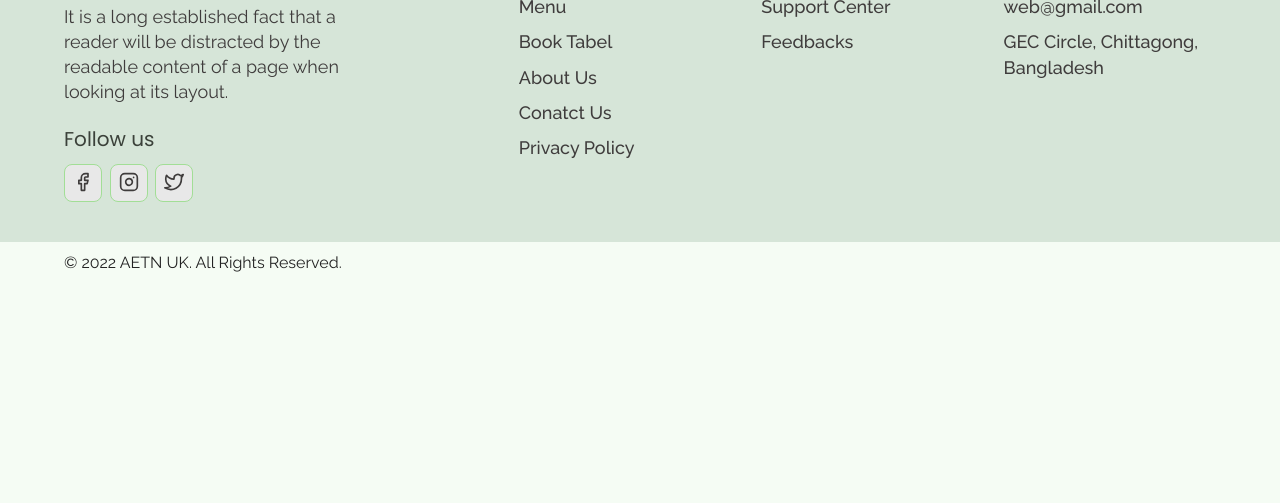
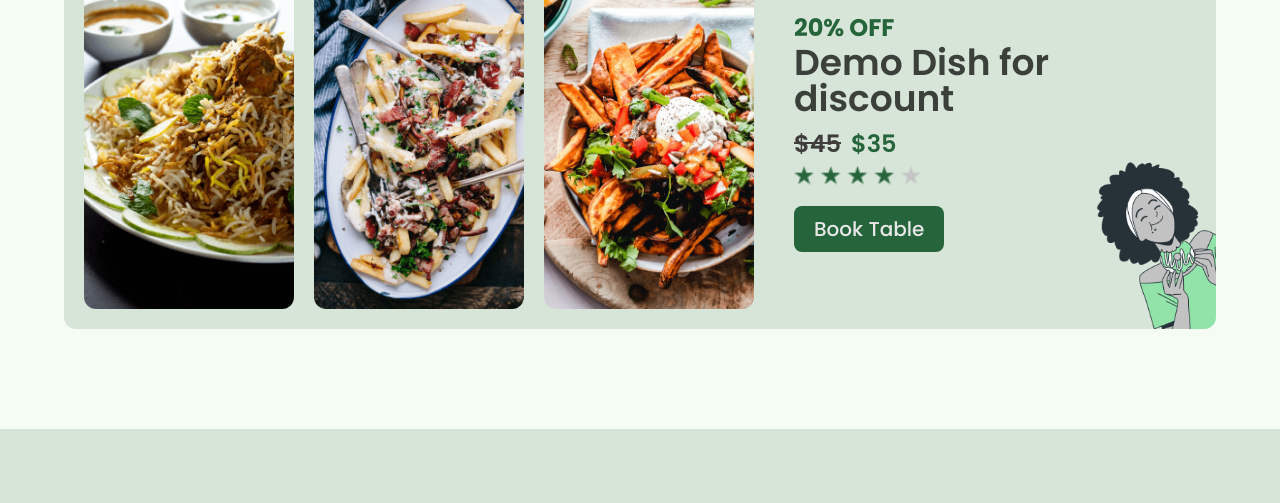
Before and after one commit to yegiii/RestaurantWebsite, a website: page index.html in a window 1280 px wide. Shown: the part 2508-3011 px from the top of the page. Before the commit the page ends 2793 px from the top, so only its background shows below. Drawn offline with nearby package versions, Linux system fonts and the light colour scheme.

Commit message:
discount part added

```diff
--- a/home.css
+++ b/home.css
@@ -182,3 +182,105 @@
     width: 100%;
   }
 }
+/* Discount styles */
+.discount__wrapper {
+  display: flex;
+  flex-direction: column;
+  padding: 1.5rem;
+  border-radius: 12px;
+  background: var(--lightGreen-1) url(./images/discount-illustration.png)
+    no-repeat bottom right / 100px;
+}
+.discount__images {
+  display: flex;
+  gap: 1rem;
+  width: 100%;
+  margin-bottom: 2rem;
+}
+.discount__img1 {
+  flex: 2;
+}
+.discount__img2 {
+  flex: 3;
+}
+.discount__images img {
+  object-fit: cover;
+  border-radius: 12px;
+}
+.discount__text {
+  font-size: 1.4rem;
+  font-weight: 900;
+  color: var(--green-1);
+  margin-bottom: 0.5rem;
+}
+.discount__title {
+  font-size: 1.8rem;
+  color: var(--black-1);
+  font-weight: 600;
+  margin-bottom: 1rem;
+}
+.discount__price {
+  font-size: 1.4rem;
+  font-weight: 600;
+  display: flex;
+  margin-bottom: 1rem;
+  gap: 1rem;
+}
+.discount__oldPrice {
+  color: var(--black-2);
+  text-decoration: line-through;
+}
+.discount__newPrice {
+  color: var(--green-1);
+}
+.discount__stars {
+  width: max-content;
+  height: 15px;
+  margin-bottom: 1rem;
+}
+@media (min-width: 768px) {
+  .discount__wrapper {
+    flex-direction: row;
+    gap: 4rem;
+    padding: 2rem;
+    align-items: center;
+    background-size: 150px;
+    margin: 0 auto;
+  }
+  .discount__images {
+    flex: 5;
+    margin-bottom: 0;
+    gap: 2rem;
+  }
+  .discount__img1,
+  .discount__img2,
+  .discount__img3 {
+    flex: 1;
+    height: 350px;
+  }
+  .discount__info {
+    flex: 3;
+  }
+  .discount__text {
+    font-size: 2.4rem;
+  }
+  .discount__title {
+    font-size: 3.6rem;
+    margin-bottom: 1.5rem;
+  }
+  .discount__price {
+    font-size: 2.4rem;
+  }
+  .discount__stars {
+    height: 20px;
+    margin-bottom: 2rem;
+  }
+}
+@media (max-width: 1000px) {
+  .discount__wrapper {
+    gap: 2rem;
+  }
+  .discount__img3 {
+    display: none;
+  }
+}
--- a/index.html
+++ b/index.html
@@ -233,6 +233,37 @@
     </section>
     <!--*End Top Dishes -->
 
+    <!--* Discount section  -->
+    <section id="discount" data-aos="fade-up">
+      <div class="container">
+        <div class="discount__wrapper">
+          <div class="discount__images">
+            <div class="discount__img1">
+              <img src="./images/food-5.png" alt="" />
+            </div>
+            <div class="discount__img2">
+              <img src="./images/food-4.png" alt="" />
+            </div>
+            <div class="discount__img3">
+              <img src="./images/food-3.png" alt="" />
+            </div>
+          </div>
+          <div class="discount__info">
+            <h3 class="discount__text">20% OFF</h3>
+            <h3 class="discount__title">Demo Dish for discount</h3>
+            <h3 class="discount__price">
+              <span class="discount__oldPrice">$45</span>
+              <span class="discount__newPrice">$35</span>
+            </h3>
+            <div class="discount__stars">
+              <img src="./images/3star.png" alt="" />
+            </div>
+            <a href="./booking.html" class="btn primary-btn">Book Table</a>
+          </div>
+        </div>
+      </div>
+    </section>
+    <!--* Discount section  -->
     <!--* Footer -->
     <footer>
       <div class="container">
```
